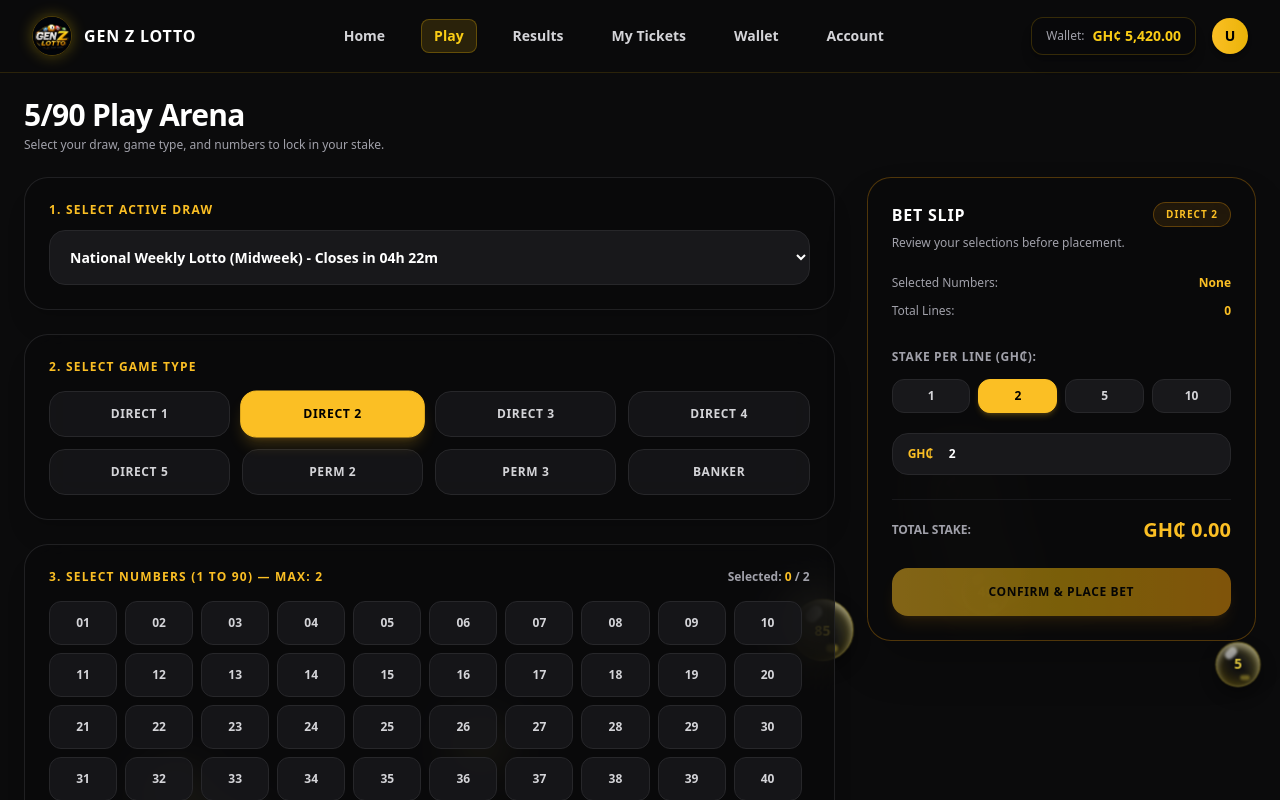
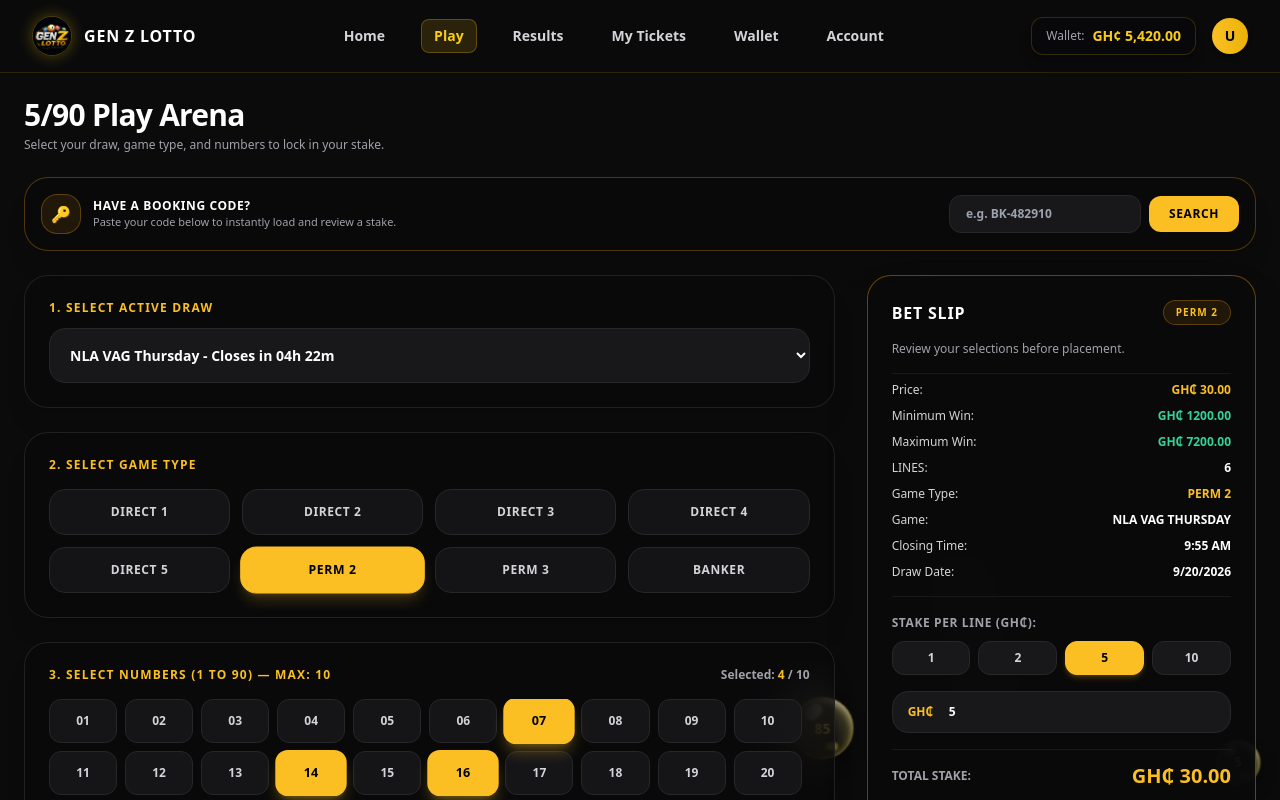
Before and after one commit to Kelvin548/gen-z-lotto, a Next.js app: page /customer/play in a window 1280 px wide. Shown: the top 800 px of the page. Built offline with nearby package versions, Linux system fonts and the light colour scheme.

Commit message:
Add Price, Minimum Win, Maximum Win, Lines, Draw Info metrics and Booking Code search lookup

```diff
--- a/src/app/customer/play/page.tsx
+++ b/src/app/customer/play/page.tsx
@@ -15,10 +15,16 @@
 }
 
 export default function PlayArenaPage() {
-  const [selectedGameType, setSelectedGameType] = useState('Direct 2');
-  const [selectedNumbers, setSelectedNumbers] = useState<number[]>([]);
-  const [stakePerLine, setStakePerLine] = useState<number>(2);
-  const [customStakeInput, setCustomStakeInput] = useState<string>('2');
+  const [selectedGameType, setSelectedGameType] = useState('Perm 2');
+  const [selectedNumbers, setSelectedNumbers] = useState<number[]>([7, 14, 16, 25]);
+  const [stakePerLine, setStakePerLine] = useState<number>(5);
+  const [customStakeInput, setCustomStakeInput] = useState<string>('5');
+  const [selectedDraw, setSelectedDraw] = useState('NLA VAG THURSDAY');
+
+  // Booking Code Search States
+  const [searchBookingCode, setSearchBookingCode] = useState('');
+  const [searchedTicketResult, setSearchedTicketResult] = useState<any>(null);
+  const [isSearchModalOpen, setIsSearchModalOpen] = useState(false);
 
   // Payment Modal States
   const [isPaymentModalOpen, setIsPaymentModalOpen] = useState(false);
@@ -43,7 +49,7 @@
       case 'Direct 5': return 5;
       case 'Perm 2':
       case 'Perm 3':
-      case 'Banker': return 10; // Allow up to 10 numbers for perms
+      case 'Banker': return 10;
       default: return 10;
     }
   };
@@ -63,7 +69,6 @@
       const r = getRequiredSelectionSize(selectedGameType);
       return calculateCombinations(selectedNumbers.length, r);
     }
-    // For Direct games, 1 line if exact numbers are picked
     const required = getMaxNumbers(selectedGameType);
     return selectedNumbers.length === required ? 1 : 0;
   };
@@ -71,9 +76,26 @@
   const totalLines = calculateTotalLines();
   const totalStake = totalLines * stakePerLine;
 
+  // Potential Wins Calculation
+  const getPotentialWins = () => {
+    let baseMultiplier = 240;
+    if (selectedGameType === 'Direct 1') baseMultiplier = 10;
+    if (selectedGameType === 'Direct 2' || selectedGameType === 'Banker') baseMultiplier = 240;
+    if (selectedGameType === 'Direct 3' || selectedGameType === 'Perm 3') baseMultiplier = 2100;
+    if (selectedGameType === 'Direct 4') baseMultiplier = 6000;
+    if (selectedGameType === 'Direct 5') baseMultiplier = 44000;
+    if (selectedGameType === 'Perm 2') baseMultiplier = 240;
+
+    const minWin = stakePerLine * baseMultiplier;
+    const maxWin = selectedGameType.startsWith('Perm') ? totalLines * stakePerLine * baseMultiplier : minWin;
+    return { minWin, maxWin };
+  };
+
+  const { minWin, maxWin } = getPotentialWins();
+
   const handleGameTypeChange = (type: string) => {
     setSelectedGameType(type);
-    setSelectedNumbers([]); // Reset selection on game type change
+    setSelectedNumbers([]);
   };
 
   const toggleNumber = (num: number) => {
@@ -102,6 +124,21 @@
       setStakePerLine(parsed);
     } else {
       setStakePerLine(0);
+    }
+  };
+
+  const handleSearchBookingCode = () => {
+    if (!searchBookingCode.trim()) {
+      alert('Please enter a booking code to search.');
+      return;
+    }
+    const allTickets = JSON.parse(localStorage.getItem('admin_all_tickets') || '[]');
+    const found = allTickets.find((t: any) => t.bookingCode === searchBookingCode.trim() || t.id === searchBookingCode.trim());
+    if (found) {
+      setSearchedTicketResult(found);
+      setIsSearchModalOpen(true);
+    } else {
+      alert('Booking code not found in active records.');
     }
   };
 
@@ -145,16 +182,22 @@
 
       const currentUser = localStorage.getItem('active_username') || 'customer_user';
       const storageKey = `user_tickets_${currentUser}`;
+      const bookingCode = `BK-${Math.floor(100000 + Math.random() * 900000)}`;
 
       const newTicket = {
         id: `#TKT-${Math.floor(1000 + Math.random() * 9000)}`,
+        bookingCode: bookingCode,
         username: currentUser,
         gameType: selectedGameType,
+        gameName: selectedDraw,
         numbers: selectedNumbers,
         stakePerLine: stakePerLine,
         lines: totalLines,
         total: totalStake,
-        date: new Date().toLocaleString(),
+        minWin: minWin,
+        maxWin: maxWin,
+        date: new Date().toLocaleDateString(),
+        closingTime: '9:55 AM',
         status: 'Active',
         paymentMethod: `${momoProvider} Momo (${momoNumber})`
       };
@@ -165,7 +208,7 @@
       const masterLedger = JSON.parse(localStorage.getItem('admin_all_tickets') || '[]');
       localStorage.setItem('admin_all_tickets', JSON.stringify([newTicket, ...masterLedger]));
 
-      alert('Payment successful! Your bet has been placed.');
+      alert(`Payment successful! Your Booking Code is: ${bookingCode}`);
       window.location.href = '/customer/tickets';
     }, 2500);
   };
@@ -177,6 +220,32 @@
         <p className="text-xs text-zinc-400">Select your draw, game type, and numbers to lock in your stake.</p>
       </div>
 
+      {/* Booking Code Quick Search Banner */}
+      <div className="bg-zinc-950/80 backdrop-blur-xl border border-amber-500/30 rounded-3xl p-4 shadow-xl flex flex-col sm:flex-row items-center justify-between gap-4">
+        <div className="flex items-center gap-3">
+          <span className="w-10 h-10 rounded-2xl bg-amber-500/10 border border-amber-500/30 flex items-center justify-center text-amber-400 font-black">🔑</span>
+          <div>
+            <h4 className="text-xs font-bold text-white uppercase tracking-wider">Have a Booking Code?</h4>
+            <p className="text-[11px] text-zinc-400">Paste your code below to instantly load and review a stake.</p>
+          </div>
+        </div>
+        <div className="flex items-center gap-2 w-full sm:w-auto">
+          <input
+            type="text"
+            placeholder="e.g. BK-482910"
+            value={searchBookingCode}
+            onChange={(e) => setSearchBookingCode(e.target.value)}
+            className="rounded-xl bg-zinc-900 border border-zinc-800 px-4 py-2.5 text-xs text-white font-semibold focus:outline-none focus:border-amber-400 w-full sm:w-48"
+          />
+          <button
+            onClick={handleSearchBookingCode}
+            className="rounded-xl bg-amber-400 px-5 py-2.5 text-black text-xs font-black uppercase tracking-wider hover:bg-amber-300 transition shrink-0"
+          >
+            Search
+          </button>
+        </div>
+      </div>
+
       <div className="grid grid-cols-1 lg:grid-cols-3 gap-8">
 
         <div className="lg:col-span-2 space-y-6">
@@ -185,14 +254,18 @@
             <h3 className="text-xs font-bold text-amber-400 uppercase tracking-widest">
               1. Select Active Draw
             </h3>
-            <select className="w-full rounded-2xl bg-zinc-900 border border-zinc-800 p-4 text-white text-sm font-semibold focus:outline-none focus:border-amber-400 transition-all">
-              <option>National Weekly Lotto (Midweek) - Closes in 04h 22m</option>
-              <option>Monday Special Draw</option>
-              <option>Lucky Tuesday Draw</option>
-              <option>Midweek Draw</option>
-              <option>Thursday Fiesta</option>
-              <option>National Friday Bonanza</option>
-              <option>National Weekly Lotto (Saturday)</option>
+            <select
+              value={selectedDraw}
+              onChange={(e) => setSelectedDraw(e.target.value)}
+              className="w-full rounded-2xl bg-zinc-900 border border-zinc-800 p-4 text-white text-sm font-semibold focus:outline-none focus:border-amber-400 transition-all"
+            >
+              <option value="NLA VAG THURSDAY">NLA VAG Thursday - Closes in 04h 22m</option>
+              <option value="MONDAY SPECIAL">Monday Special Draw</option>
+              <option value="LUCKY TUESDAY">Lucky Tuesday Draw</option>
+              <option value="MIDWEEK DRAW">Midweek Draw</option>
+              <option value="THURSDAY FIESTA">Thursday Fiesta</option>
+              <option value="FRIDAY BONANZA">National Friday Bonanza</option>
+              <option value="NATIONAL SATURDAY">National Weekly Lotto (Saturday)</option>
             </select>
           </div>
 
@@ -252,30 +325,53 @@
 
         </div>
 
+        {/* Enhanced Bet Slip matching reference layout */}
         <div className="space-y-6">
-          <div className="bg-zinc-950/80 backdrop-blur-2xl border border-amber-500/30 rounded-3xl p-6 shadow-2xl relative sticky top-6">
+          <div className="bg-zinc-950/90 backdrop-blur-2xl border border-amber-500/40 rounded-3xl p-6 shadow-2xl relative sticky top-6 space-y-4">
             <div className="flex items-center justify-between mb-2">
               <h3 className="text-base font-black uppercase tracking-wider text-white">Bet Slip</h3>
               <span className="px-3 py-1 rounded-full bg-amber-500/10 border border-amber-500/30 text-amber-400 text-[10px] font-black uppercase tracking-widest">
                 {selectedGameType}
               </span>
             </div>
-            <p className="text-xs text-zinc-400 mb-6">Review your selections before placement.</p>
+            <p className="text-xs text-zinc-400">Review your selections before placement.</p>
 
-            <div className="space-y-3 mb-6">
-              <div className="flex items-center justify-between text-xs text-zinc-400">
-                <span>Selected Numbers:</span>
-                <span className="font-bold text-amber-400 text-right max-w-[180px] truncate">
-                  {selectedNumbers.length > 0 ? selectedNumbers.join(', ') : 'None'}
-                </span>
+            <div className="space-y-2.5 pt-2 border-t border-zinc-900 text-xs">
+              <div className="flex justify-between text-zinc-300">
+                <span>Price:</span>
+                <span className="font-black text-amber-400">GH₵ {totalStake.toFixed(2)}</span>
               </div>
-              <div className="flex items-center justify-between text-xs text-zinc-400">
-                <span>Total Lines:</span>
-                <span className="font-bold text-amber-400">{totalLines}</span>
+              <div className="flex justify-between text-zinc-300">
+                <span>Minimum Win:</span>
+                <span className="font-black text-emerald-400">GH₵ {minWin.toFixed(2)}</span>
+              </div>
+              <div className="flex justify-between text-zinc-300">
+                <span>Maximum Win:</span>
+                <span className="font-black text-emerald-400">GH₵ {maxWin.toFixed(2)}</span>
+              </div>
+              <div className="flex justify-between text-zinc-300">
+                <span>LINES:</span>
+                <span className="font-black text-white">{totalLines}</span>
+              </div>
+              <div className="flex justify-between text-zinc-300">
+                <span>Game Type:</span>
+                <span className="font-black text-amber-400 uppercase">{selectedGameType}</span>
+              </div>
+              <div className="flex justify-between text-zinc-300">
+                <span>Game:</span>
+                <span className="font-black text-white">{selectedDraw}</span>
+              </div>
+              <div className="flex justify-between text-zinc-300">
+                <span>Closing Time:</span>
+                <span className="font-black text-white">9:55 AM</span>
+              </div>
+              <div className="flex justify-between text-zinc-300">
+                <span>Draw Date:</span>
+                <span className="font-black text-white">{new Date().toLocaleDateString()}</span>
               </div>
             </div>
 
-            <div className="space-y-3 mb-6">
+            <div className="space-y-2 pt-3 border-t border-zinc-900">
               <span className="text-xs font-semibold text-zinc-400 uppercase tracking-wider">Stake per Line (GH₵):</span>
 
               <div className="grid grid-cols-4 gap-2">
@@ -312,7 +408,7 @@
               </div>
             </div>
 
-            <div className="pt-4 border-t border-zinc-900 flex items-center justify-between mb-6">
+            <div className="pt-3 border-t border-zinc-900 flex items-center justify-between">
               <span className="text-xs uppercase font-bold text-zinc-400">Total Stake:</span>
               <span className="text-xl font-black text-amber-400">
                 GH₵ {totalStake.toFixed(2)}
@@ -331,28 +427,49 @@
 
       </div>
 
+      {/* Booking Code Result Modal */}
+      {isSearchModalOpen && searchedTicketResult && (
+        <div className="fixed inset-0 z-50 bg-black/80 backdrop-blur-md flex items-center justify-center p-4">
+          <div className="bg-zinc-950 border border-amber-500/30 rounded-3xl p-6 max-w-md w-full shadow-2xl space-y-6">
+            <div className="flex items-center justify-between">
+              <h3 className="text-lg font-black text-white uppercase tracking-wider">Ticket Details</h3>
+              <button onClick={() => setIsSearchModalOpen(false)} className="text-zinc-400 hover:text-white font-bold">✕</button>
+            </div>
+            <div className="bg-zinc-900/80 p-4 rounded-2xl border border-zinc-800 space-y-2 text-xs text-zinc-300">
+              <div className="flex justify-between"><span>Booking Code:</span> <span className="font-bold text-amber-400">{searchedTicketResult.bookingCode}</span></div>
+              <div className="flex justify-between"><span>Game Type:</span> <span className="font-bold text-white">{searchedTicketResult.gameType}</span></div>
+              <div className="flex justify-between"><span>Selected Numbers:</span> <span className="font-bold text-amber-400">{searchedTicketResult.numbers.join(', ')}</span></div>
+              <div className="flex justify-between"><span>Total Lines:</span> <span className="font-bold text-white">{searchedTicketResult.lines}</span></div>
+              <div className="flex justify-between"><span>Total Stake:</span> <span className="font-bold text-amber-400">GH₵ {searchedTicketResult.total?.toFixed(2)}</span></div>
+            </div>
+            <button
+              onClick={() => {
+                setSelectedGameType(searchedTicketResult.gameType);
+                setSelectedNumbers(searchedTicketResult.numbers);
+                setStakePerLine(searchedTicketResult.stakePerLine || 2);
+                setIsSearchModalOpen(false);
+              }}
+              className="w-full py-3 bg-amber-400 text-black font-black rounded-xl text-xs uppercase"
+            >
+              Load Into Slip
+            </button>
+          </div>
+        </div>
+      )}
+
+      {/* Payment Modal */}
       {isPaymentModalOpen && (
         <div className="fixed inset-0 z-50 bg-black/80 backdrop-blur-md flex items-center justify-center p-4">
           <div className="bg-zinc-950 border border-amber-500/30 rounded-3xl p-6 max-w-md w-full shadow-2xl space-y-6">
             <div className="flex items-center justify-between">
               <h3 className="text-lg font-black text-white uppercase tracking-wider">Mobile Money Checkout</h3>
-              <button
-                onClick={() => setIsPaymentModalOpen(false)}
-                className="text-zinc-400 hover:text-white font-bold"
-              >
-                ✕
-              </button>
+              <button onClick={() => setIsPaymentModalOpen(false)} className="text-zinc-400 hover:text-white font-bold">✕</button>
             </div>
 
-            <div className="bg-zinc-900/80 p-4 rounded-2xl border border-zinc-800 space-y-2">
-              <div className="flex justify-between text-xs text-zinc-400">
-                <span>Amount to Pay:</span>
-                <span className="font-bold text-amber-400 text-sm">GH₵ {totalStake.toFixed(2)}</span>
-              </div>
-              <div className="flex justify-between text-xs text-zinc-400">
-                <span>Game Slip:</span>
-                <span className="font-semibold text-white">{selectedGameType} ({totalLines} lines)</span>
-              </div>
+            <div className="bg-zinc-900/80 p-4 rounded-2xl border border-zinc-800 space-y-2 text-xs">
+              <div className="flex justify-between text-zinc-400"><span>Amount to Pay:</span> <span className="font-bold text-amber-400 text-sm">GH₵ {totalStake.toFixed(2)}</span></div>
+              <div className="flex justify-between text-zinc-400"><span>Game Slip:</span> <span className="font-semibold text-white">{selectedGameType} ({totalLines} lines)</span></div>
+              <div className="flex justify-between text-zinc-400"><span>Potential Min Win:</span> <span className="font-semibold text-emerald-400">GH₵ {minWin.toFixed(2)}</span></div>
             </div>
 
             <div className="space-y-4">
@@ -365,9 +482,7 @@
                       type="button"
                       onClick={() => setMomoProvider(prov)}
                       className={`py-2 rounded-xl text-xs font-black border transition ${
-                        momoProvider === prov
-                          ? 'bg-amber-400 border-amber-400 text-black shadow-md'
-                          : 'bg-zinc-900 border-zinc-800 text-zinc-300'
+                        momoProvider === prov ? 'bg-amber-400 border-amber-400 text-black shadow-md' : 'bg-zinc-900 border-zinc-800 text-zinc-300'
                       }`}
                     >
                       {prov}
```
